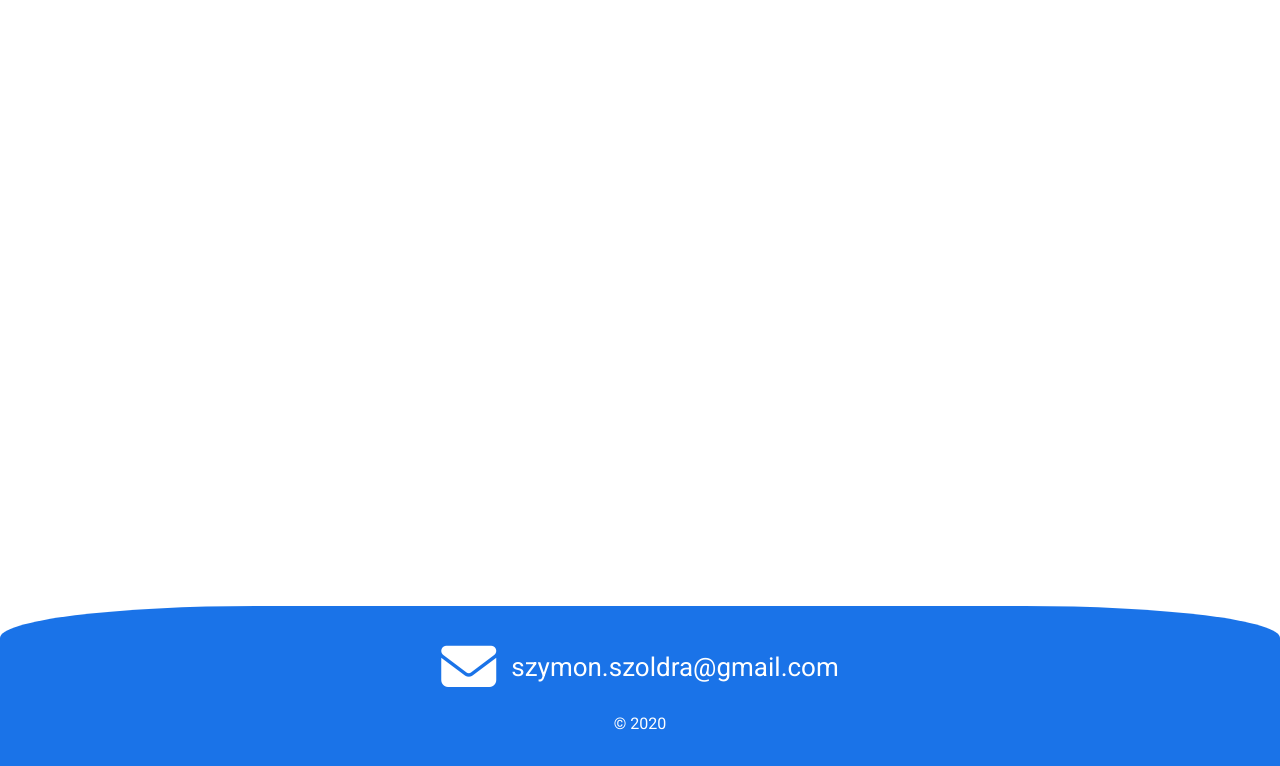
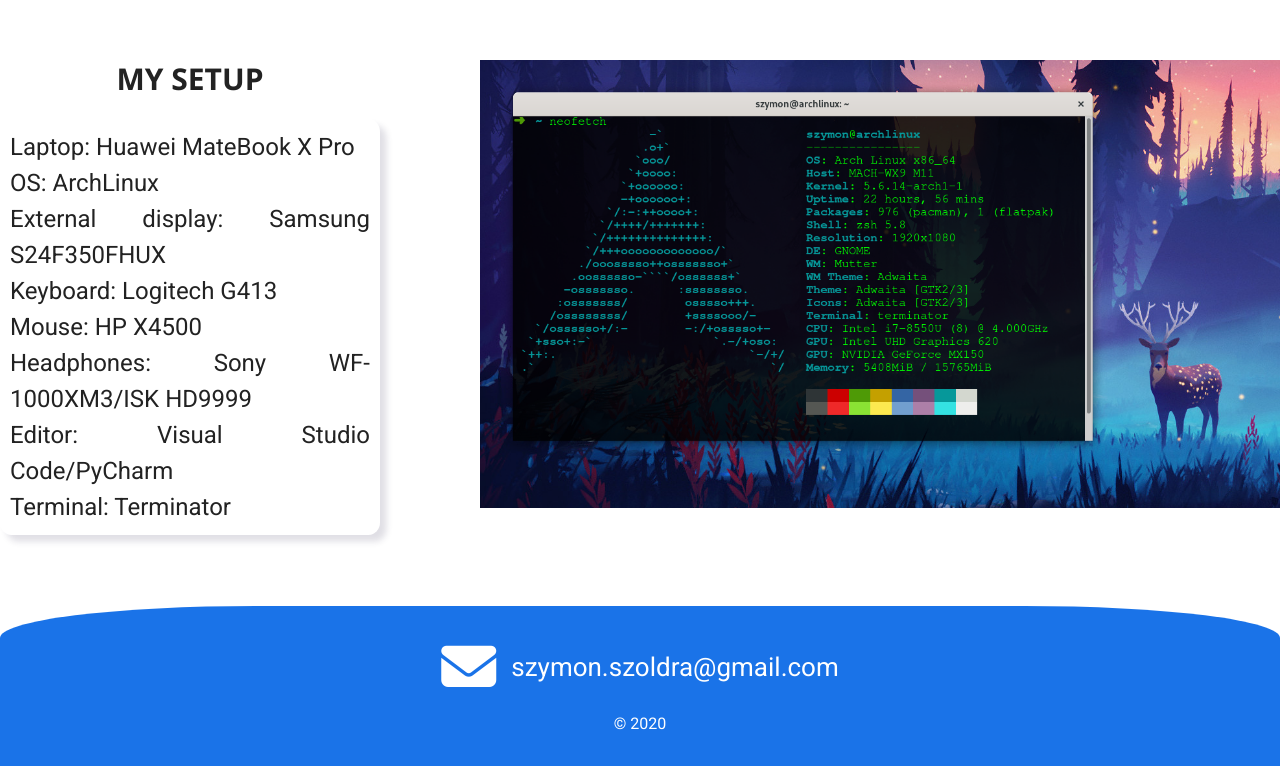
Before and after one commit to szymonszoldra/szymonszoldracom, a plain HTML site: page index.html in a window 1280 px wide. Shown: the part 2434-3200 px from the top of the page. Drawn offline with nearby package versions, Linux system fonts and the light colour scheme; animation ran at ten frames a second.

Commit message:
add setup

```diff
--- a/index.html
+++ b/index.html
@@ -176,7 +176,22 @@
       </div>
     </section>
     <section class="setup">
-
+      <div class="setup__description">
+        <h3 class="setup__header">My setup</h3>
+        <ul class="setup__ul">
+          <li>Laptop: Huawei MateBook X Pro</li>
+          <li>OS: ArchLinux</li>
+          <li>External display: Samsung S24F350FHUX</li>
+          <li>Keyboard: Logitech G413</li>
+          <li>Mouse: HP X4500</li>
+          <li>Headphones: Sony WF-1000XM3/ISK HD9999</li>
+          <li>Editor: Visual Studio Code/PyCharm</li>
+          <li>Terminal: Terminator</li>
+        </ul>
+      </div>
+      <div class="setup__photo-container">
+        <img src="/assets/images/neofetch.png" alt="neofetch" class="setup__photo">
+      </div>
     </section>
   </main>
   <footer class="footer">
--- a/styles/scss/partials/_main.scss
+++ b/styles/scss/partials/_main.scss
@@ -49,12 +49,13 @@
     position: absolute;
     top: 50%;
     left: 50%;
+    max-width: 40vw;
     transform: translate(-50%, -50%);
     color: $main-text-color;
-    box-shadow: 0.4rem 0.4rem 0.4rem rgba(46, 41, 78, .15);
   }
 
   &__header {
+    font-family: $header-font;
     font-size: 30px;
     margin: 20px;
     text-transform: uppercase;
@@ -63,6 +64,10 @@
   &__text {
     line-height: 150%;
     font-size: 24px;
+    text-align: justify;
+    padding: 10px;
+    box-shadow: 0.4rem 0.4rem 0.4rem rgba(46, 41, 78, .15);
+    border-radius: 3%;
   }
 
   &__sfi {
@@ -73,4 +78,33 @@
 
 .setup {
   height: 80vh;
+  display: flex;
+  justify-content: center;
+  align-items: center;
+
+  &__photo {
+    width: 800px;
+    margin-left: 100px;
+  }
+
+  &__description {
+    color: $main-text-color;
+  }
+
+  &__header {
+    font-size: 30px;
+    font-family: $header-font;
+    margin: 20px;
+    text-transform: uppercase;
+  }
+
+  ul {
+    list-style-type: none;
+    line-height: 150%;
+    font-size: 24px;
+    text-align: justify;
+    padding: 10px;
+    box-shadow: 0.4rem 0.4rem 0.4rem rgba(46, 41, 78, .15);
+    border-radius: 3%;
+  }
 }
```
Also changed, not shown: assets/images/neofetch.png (added), styles/style.css, 1 other file.
